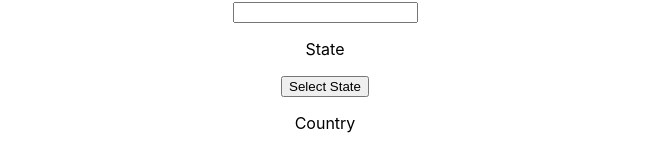
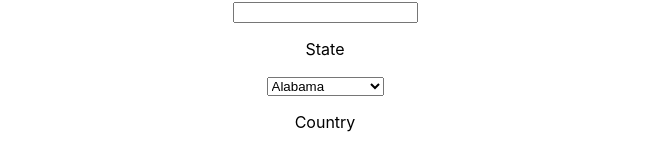
Before and after one commit to destinyhillis/admiral-test, a React (Create React App) app: page / in a window 1280 px wide. Both pictures are taken after a click on the button "GET STARTED". Shown: the part 227-374 px from the top of the page, without its empty margins (315-964 px from the left). Built offline with nearby package versions, Linux system fonts and the light colour scheme.

Commit message:
State select

```diff
--- a/src/OnboardingContainer/StateDropdown.jsx
+++ b/src/OnboardingContainer/StateDropdown.jsx
@@ -7,22 +7,18 @@ const mapStateToProps = (state) => {
   };
 
   function StateDropdown() {
-    const [stateDropdownStatus, setstateDropdownStatus] = useState(false);
 
-    const selectStateOnClick = (event) => {
-        setstateDropdownStatus(!stateDropdownStatus)
-    };
+    const [selectedState, setStateSelect] = useState(null);
+
+    const handleFormChange = (e) => {
+      setStateSelect({
+        selectedState : e.target
+      });
+    }
 
     return (
       <div>
-        {
-            !stateDropdownStatus ?
-            <button onClick={ setstateDropdownStatus }>
-                Select State
-            </button>
-            :
-            <div>
-                <select>
+        <select onClick={ setStateSelect }>
             <option>Alabama</option>
             <option>Alaska</option>
             <option>Arizona</option>
@@ -74,13 +70,8 @@ const mapStateToProps = (state) => {
             <option>Wisconsin</option>
             <option>Wyoming</option>
         </select>
+      </div>
 
-            </div>
-        }
-
-
-
-      </div>
 
     )
 
```
Also changed, not shown: src/OnboardingContainer/OnboardingContainer.jsx (+4 -7 lines). Lines whose indentation alone changed are shown as unchanged.
